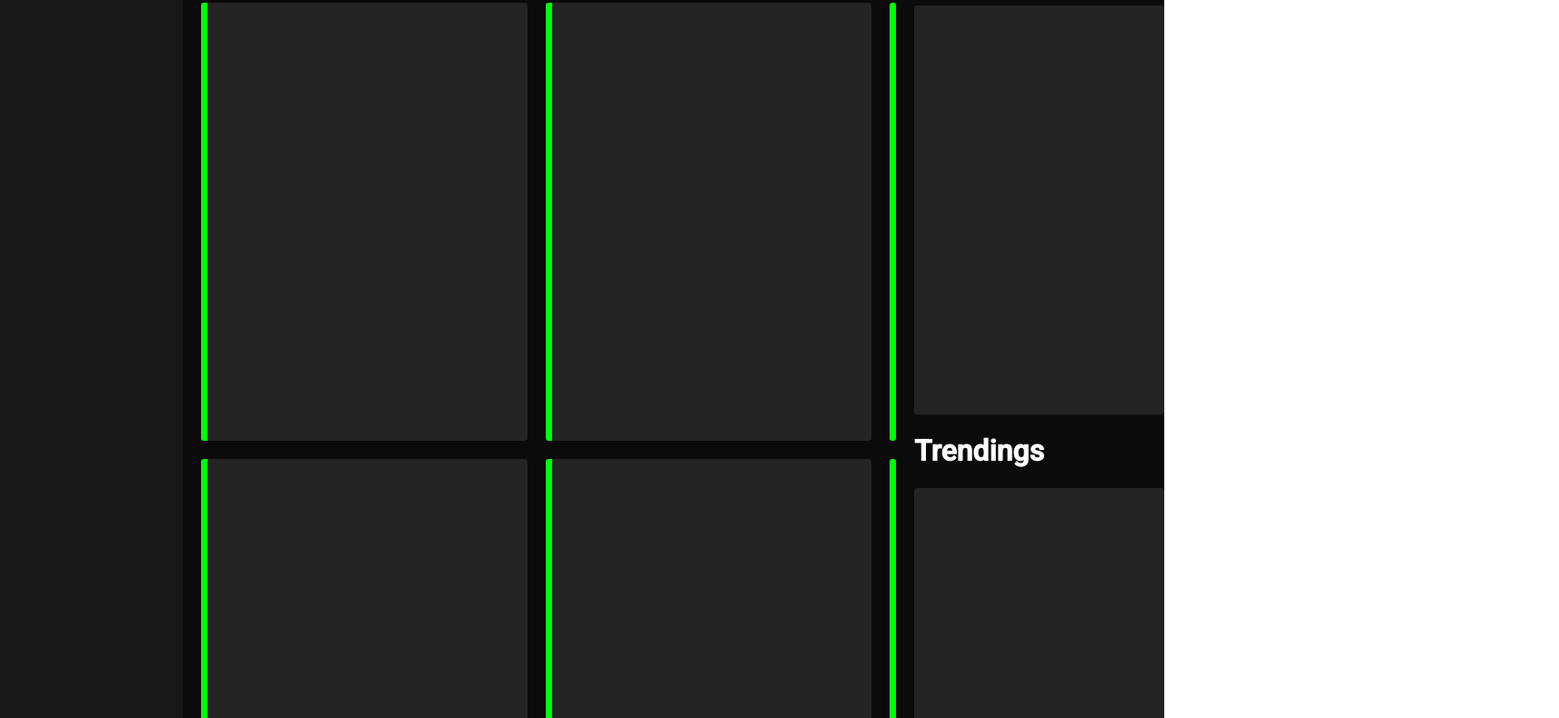
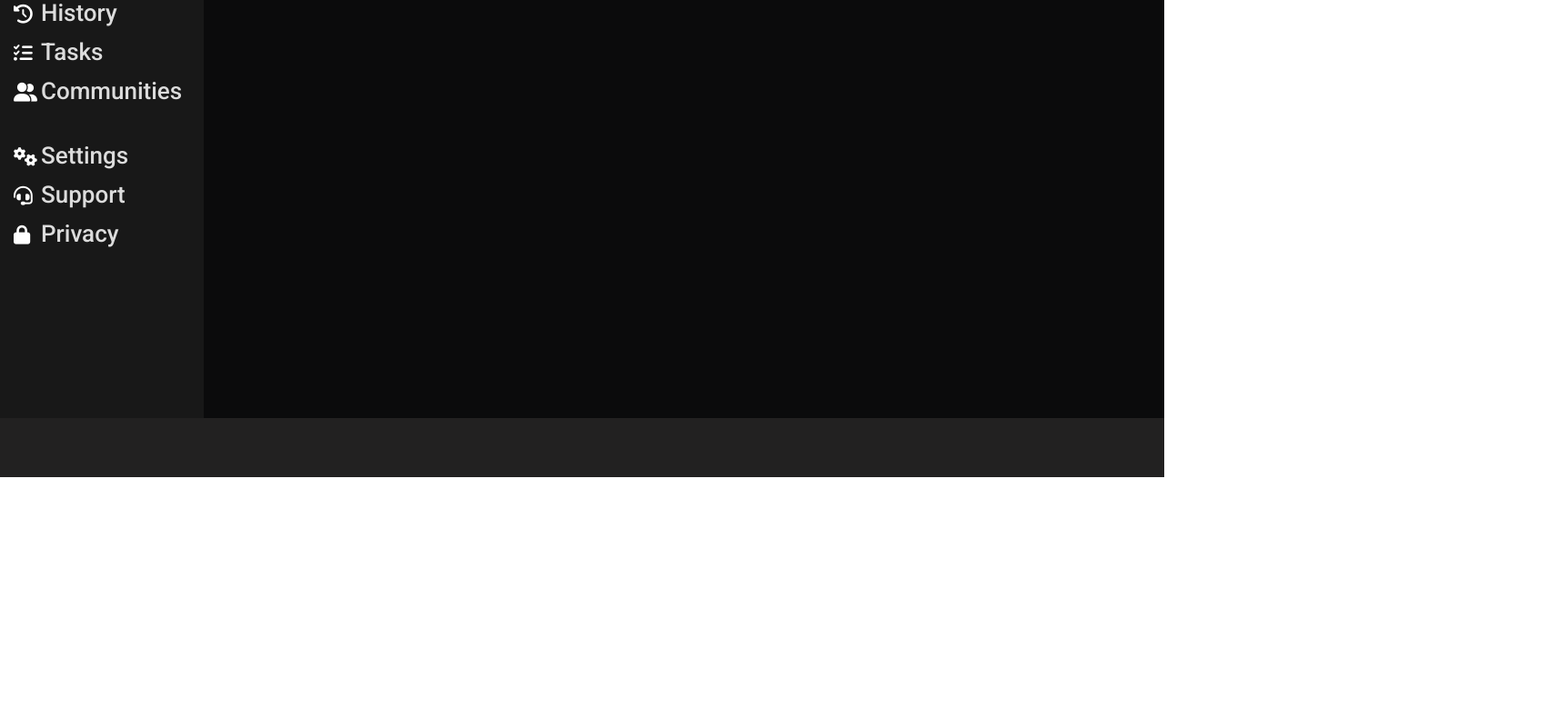
Before and after one commit to PapierKorb76/grid-admin-dashboard, a plain HTML site: page index.html in a window 1280 px wide. Shown: the part 275-1065 px from the top of the page at 91% size, 1714 px wide, since content can reach past the window. After the commit the page ends 800 px from the top, so only its background shows below. Drawn offline with Linux system fonts and the light colour scheme.

Commit message:
Completed sidebar

```diff
--- a/index.html
+++ b/index.html
@@ -35,22 +35,23 @@
                 </div>
             </div>
         </div>
-        <div class="sidebar"></div>
-        <div class="projects-container">
-            <h1 id = "project-title">Projects</h1>
-            <div id="project-1"></div>
-            <div id="project-2"></div>
-            <div id="project-3"></div>
-            <div id="project-4"></div>
-            <div id="project-5"></div>
-            <div id="project-6"></div>
+        <div class="sidebar">
+            <div><i class="fa-solid fa-grid-4"></i><h1>Dashboard</h1></div>
+            <div class="sidebar-row-1">
+                <div><i class="fa-solid fa-house"></i><p>Home</p></div>
+                <div><i class="fa-solid fa-user"></i><p>Profile</p></div>
+                <div><i class="fa-solid fa-message"></i><p>Messages</p></div>
+                <div><i class="fa-solid fa-clock-rotate-left"></i><p>History</p></div>
+                <div><i class="fa-solid fa-list-check"></i><p>Tasks</p></div>
+                <div><i class="fa-solid fa-user-group"></i><p>Communities</p></div>
+            </div>
+            <div class="sidebar-row-2">
+                <div><i class="fa-solid fa-gears"></i><p>Settings</p></div>
+                <div><i class="fa-solid fa-headset"></i><p>Support</p></div>
+                <div><i class="fa-solid fa-lock"></i><p>Privacy</p></div>
+            </div>
         </div>
-        <div class="extras">
-            <h1 class = "extras-title">Announcements</h1>
-            <div class="announcements"></div>
-            <h1 class = "extras-title">Trendings</h1>
-            <div class="trendings"></div>
-        </div>
+        <div class="projects-container"></div>
         <div class="footer"></div>
     </div>
     <script src="app.js"></script>
--- a/style.css
+++ b/style.css
@@ -27,9 +27,12 @@ body{
     grid-column: 2 / 4;
 }
 
+h1{
+    font-size: 2.5rem;
+}
 .footer{
     background-color: #222121;
-    height: 150px;
+    height: 65px;
     grid-column: 1 / 4;
 }
 
@@ -37,15 +40,44 @@ body{
     background-color: #181818;
     grid-row: 1 / 3;
     grid-column: 1 / 2;
+    color: #ffffff;
+    padding: 15px;
+    font-weight: 100;
 }
+
+.sidebar p{
+    display: inline;
+    font-size: 26px;
+    margin: 0px 0px 0px 5px;
+    opacity: 0.85;
+}
+
+.sidebar p:hover{
+    text-shadow: 0 0 12px #fff;
+    opacity: 1;
+}
+
+.sidebar-row-1{
+    display: grid;
+    grid-template-columns: 1fr;
+    row-gap: 12px;
+}
+
+.sidebar-row-2{
+    margin: 40px 0px 0px 0px;
+    display: grid;
+    grid-template-columns: 1fr;
+    row-gap: 12px;
+}
+
 
 .projects-container{
     background-color: #0b0b0c;
-    grid-row: 2 / 3;
-    grid-column: 2 / 3;
+    grid-row: 2 / 4;
+    grid-column: 2 / 4;
     display: grid;
-    grid-template-columns: repeat(auto-fill, minmax(350px, 1fr));
-    grid-template-rows: 0.15fr 2fr 2fr;
+    grid-template-columns: repeat(auto-fill, minmax(400px, 1fr));
+    grid-template-rows: 0.15fr 1fr 1fr;
     gap: 20px;
     padding: 20px;
 }
@@ -167,30 +199,6 @@ h4{
     color: #ffffff;
 }
 
-.extras-title{
-    color: #ffffff;
-}
-.extras{
-    display: flex;
-    grid-row: 2 / 3;
-    grid-column: 3 / 4;
-    background-color: #0b0b0c;
-    flex-flow: column wrap;
-}
-
-.extras div{
-    background-color: #242424;
-    border-radius: 0.2rem;
-    height: 450px;
-    width: 275px;
-    color: #ffffff;
-    font-family: 'Roboto', sans-serif;
-}
-
-.extras div:last-child{
-    margin-bottom: 20px;
-}
-
 @keyframes rainbow{
     100%,0%{
         border-left-color: rgb(255,0,0);
```
